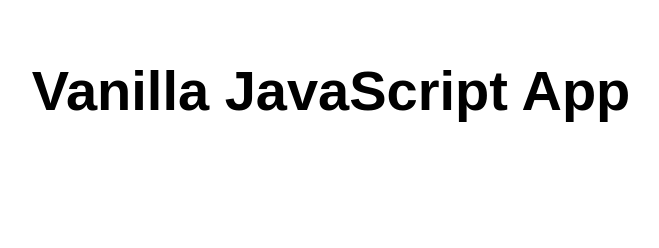
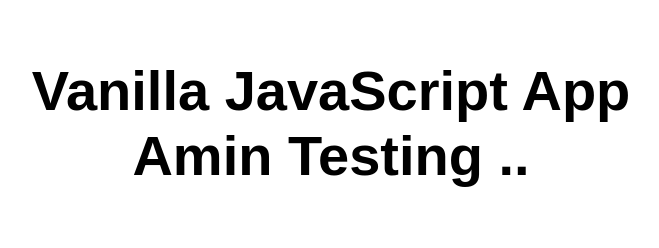
Before and after one commit to aminmarsafy/my-first-static-web-app, a website: page src/index.html in a window 1280 px wide. Shown: the whole page, without its empty margins (309-968 px from the left). Drawn offline with Linux system fonts and the light colour scheme.

Commit message:
Update index.html

```diff
--- a/src/index.html
+++ b/src/index.html
@@ -10,7 +10,7 @@
 
 <body>
   <main>
-    <h1>Vanilla JavaScript App</h1>
+    <h1>Vanilla JavaScript App Amin Testing ..</h1>
   </main>
 </body>
 
```
